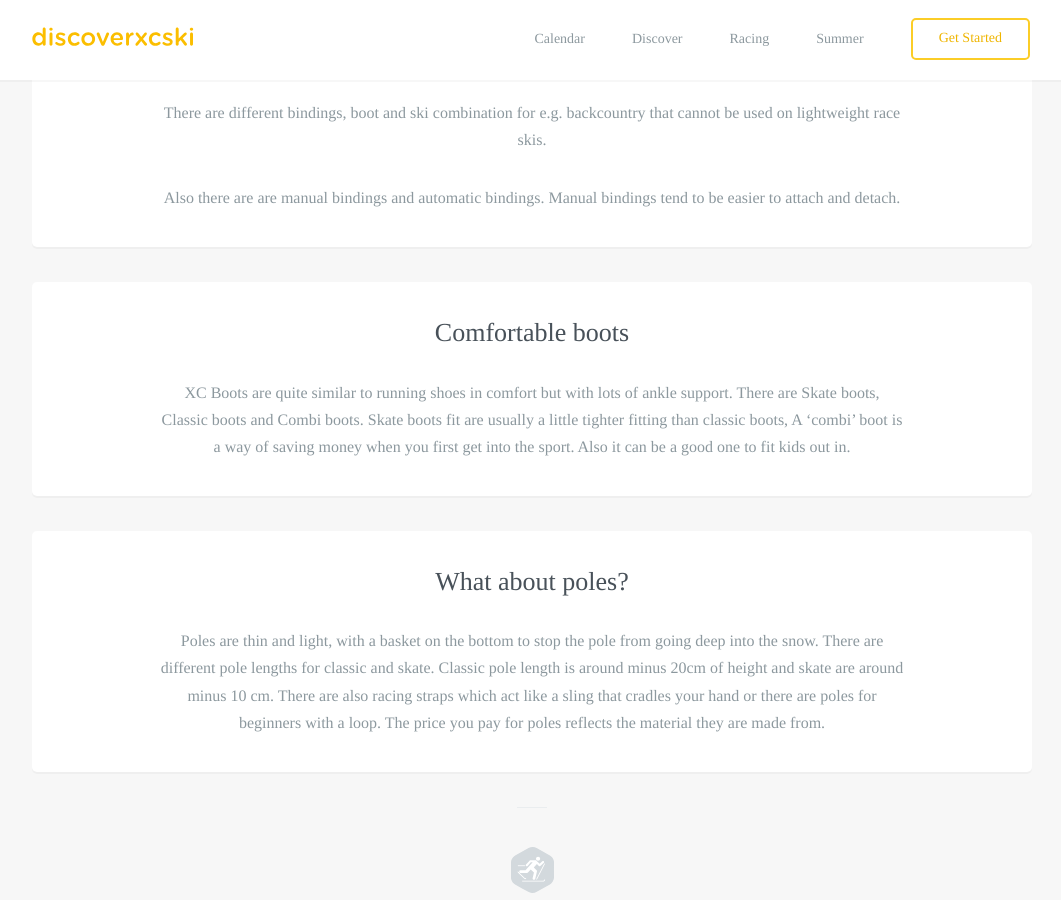
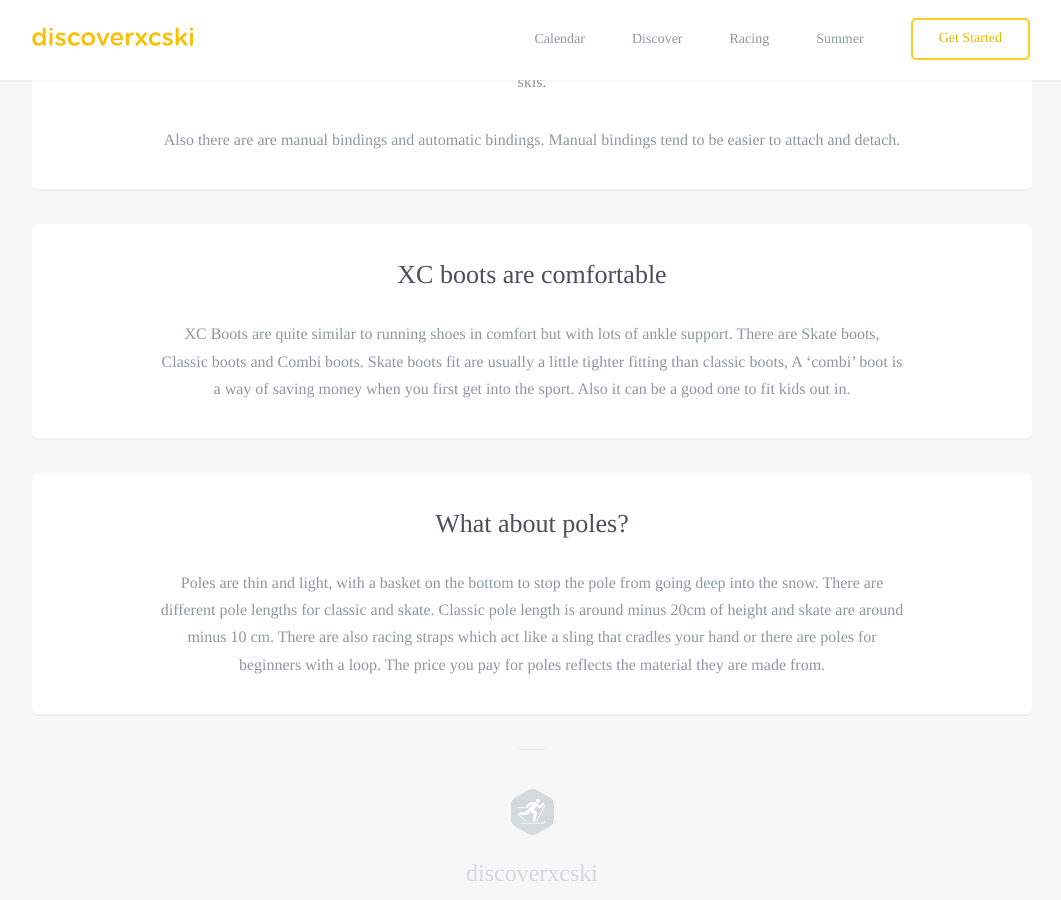
Before and after one commit to robcatto/robcatto.github.io, a Jekyll site: the page built from get-started/equipment/index.html, in a window 1280 px wide and 900 px high, scrolled down 2218 px. Shown: the whole window, without its empty margins (108-1169 px from the left). Built offline with Jekyll 4.4.1, drawn with Linux system fonts in a browser that asks for light colours; some web fonts are replaced; Markdown is read by kramdown in place of the engine named in the settings.

Commit message:
Update index.html

```diff
--- a/get-started/equipment/index.html
+++ b/get-started/equipment/index.html
@@ -67,7 +67,7 @@ layout: default
                          <section class="mobile_section">
                     <h3>Differnt types of binding systems</h3>
                     <p>All you need to cross country ski are skis, boots and poles.  You will also need to understand there are various types of skis depending on what you want do and where you want to go and different types of binding systems for boots to skis.
-                                <p>
+
                                 <br>SNS - Brands include Salomon, Atomic and Oneway
                                 <br>NNN - Brands include Fischer, Madhus, Alpina and Rossignal
                         <p>There are different bindings, boot and ski combination for e.g. backcountry that cannot be used on lightweight race skis.
@@ -77,7 +77,7 @@ layout: default
                 </section>
 
                          <section class="mobile_section">
-                    <h3>Comfortable boots</h3>
+                    <h3>XC boots are comfortable</h3>
                     <p>XC Boots are quite similar to running shoes in comfort but with lots of ankle support.  There are Skate boots, Classic boots and Combi boots. Skate boots fit are usually a little tighter fitting than classic boots, A ‘combi’ boot is a way of saving money when you first get into the sport.  Also it can be a good one to fit kids out in.
                      </p>
 
```
